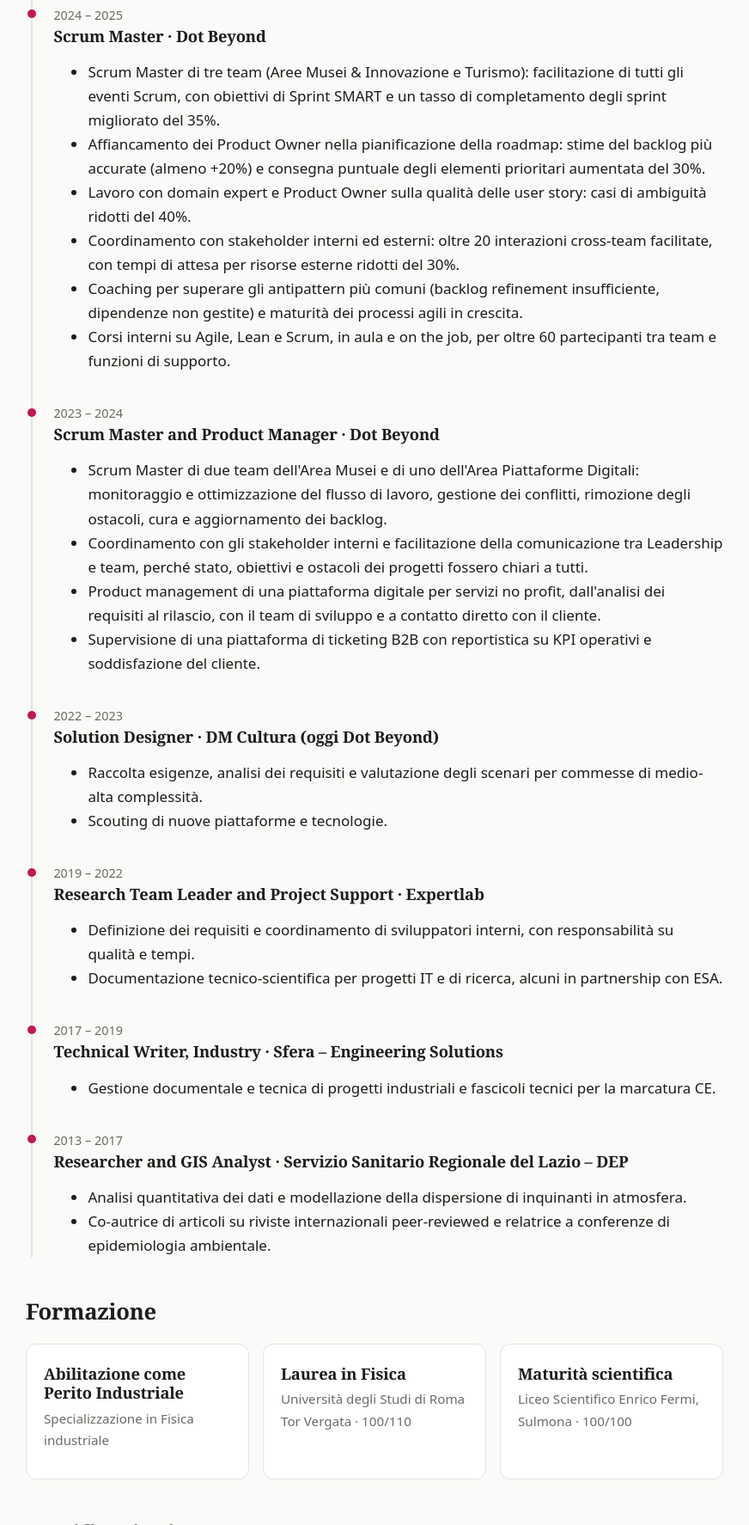
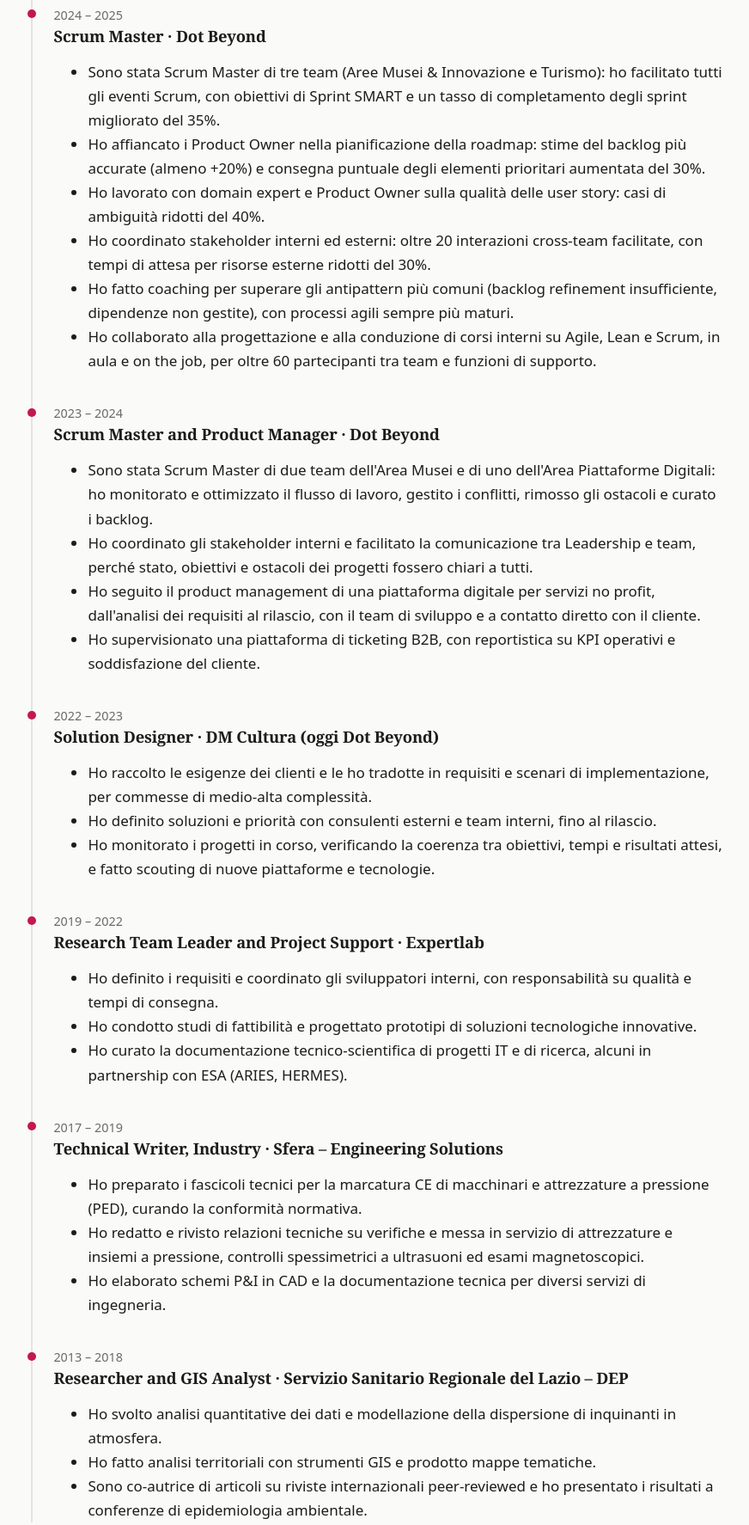
Before and after one commit to ntnchr11/ntnchr11.github.io, an Astro site: page /percorso in a window 1280 px wide. Shown: the part 832-2606 px from the top of the page at 86% size, without its empty margins (204-1076 px from the left). Built offline with nearby package versions, Linux system fonts and the light colour scheme; Astro itself is replaced by a stand-in of ours.

Commit message:
Percorso: ruoli passati al passato, Sfera con fascicoli tecnici
Co-Authored-By: Claude Sonnet 5.5 <noreply@anthropic.com>
Claude-Session: https://claude.ai/code/session_01VY4micdcKg4rocUTNfRRDx

```diff
--- a/src/pages/percorso.astro
+++ b/src/pages/percorso.astro
@@ -8,28 +8,33 @@ const esperienze = [
     'Coordino team cross-funzionali in contesto internazionale e faccio leadership coaching sull\'allineamento strategico.',
     'Lavoro con le principali metriche agili in uso in azienda per individuare le aree di miglioramento di team e processi.'] },
   { quando: '2024 – 2025', ruolo: 'Scrum Master', dove: 'Dot Beyond', punti: [
-    'Scrum Master di tre team (Aree Musei & Innovazione e Turismo): facilitazione di tutti gli eventi Scrum, con obiettivi di Sprint SMART e un tasso di completamento degli sprint migliorato del 35%.',
-    'Affiancamento dei Product Owner nella pianificazione della roadmap: stime del backlog più accurate (almeno +20%) e consegna puntuale degli elementi prioritari aumentata del 30%.',
-    'Lavoro con domain expert e Product Owner sulla qualità delle user story: casi di ambiguità ridotti del 40%.',
-    'Coordinamento con stakeholder interni ed esterni: oltre 20 interazioni cross-team facilitate, con tempi di attesa per risorse esterne ridotti del 30%.',
-    'Coaching per superare gli antipattern più comuni (backlog refinement insufficiente, dipendenze non gestite) e maturità dei processi agili in crescita.',
-    'Corsi interni su Agile, Lean e Scrum, in aula e on the job, per oltre 60 partecipanti tra team e funzioni di supporto.'] },
+    'Sono stata Scrum Master di tre team (Aree Musei & Innovazione e Turismo): ho facilitato tutti gli eventi Scrum, con obiettivi di Sprint SMART e un tasso di completamento degli sprint migliorato del 35%.',
+    'Ho affiancato i Product Owner nella pianificazione della roadmap: stime del backlog più accurate (almeno +20%) e consegna puntuale degli elementi prioritari aumentata del 30%.',
+    'Ho lavorato con domain expert e Product Owner sulla qualità delle user story: casi di ambiguità ridotti del 40%.',
+    'Ho coordinato stakeholder interni ed esterni: oltre 20 interazioni cross-team facilitate, con tempi di attesa per risorse esterne ridotti del 30%.',
+    'Ho fatto coaching per superare gli antipattern più comuni (backlog refinement insufficiente, dipendenze non gestite), con processi agili sempre più maturi.',
+    'Ho collaborato alla progettazione e alla conduzione di corsi interni su Agile, Lean e Scrum, in aula e on the job, per oltre 60 partecipanti tra team e funzioni di supporto.'] },
   { quando: '2023 – 2024', ruolo: 'Scrum Master and Product Manager', dove: 'Dot Beyond', punti: [
-    'Scrum Master di due team dell\'Area Musei e di uno dell\'Area Piattaforme Digitali: monitoraggio e ottimizzazione del flusso di lavoro, gestione dei conflitti, rimozione degli ostacoli, cura e aggiornamento dei backlog.',
-    'Coordinamento con gli stakeholder interni e facilitazione della comunicazione tra Leadership e team, perché stato, obiettivi e ostacoli dei progetti fossero chiari a tutti.',
-    'Product management di una piattaforma digitale per servizi no profit, dall\'analisi dei requisiti al rilascio, con il team di sviluppo e a contatto diretto con il cliente.',
-    'Supervisione di una piattaforma di ticketing B2B con reportistica su KPI operativi e soddisfazione del cliente.'] },
+    'Sono stata Scrum Master di due team dell\'Area Musei e di uno dell\'Area Piattaforme Digitali: ho monitorato e ottimizzato il flusso di lavoro, gestito i conflitti, rimosso gli ostacoli e curato i backlog.',
+    'Ho coordinato gli stakeholder interni e facilitato la comunicazione tra Leadership e team, perché stato, obiettivi e ostacoli dei progetti fossero chiari a tutti.',
+    'Ho seguito il product management di una piattaforma digitale per servizi no profit, dall\'analisi dei requisiti al rilascio, con il team di sviluppo e a contatto diretto con il cliente.',
+    'Ho supervisionato una piattaforma di ticketing B2B, con reportistica su KPI operativi e soddisfazione del cliente.'] },
   { quando: '2022 – 2023', ruolo: 'Solution Designer', dove: 'DM Cultura (oggi Dot Beyond)', punti: [
-    'Raccolta esigenze, analisi dei requisiti e valutazione degli scenari per commesse di medio-alta complessità.',
-    'Scouting di nuove piattaforme e tecnologie.'] },
+    'Ho raccolto le esigenze dei clienti e le ho tradotte in requisiti e scenari di implementazione, per commesse di medio-alta complessità.',
+    'Ho definito soluzioni e priorità con consulenti esterni e team interni, fino al rilascio.',
+    'Ho monitorato i progetti in corso, verificando la coerenza tra obiettivi, tempi e risultati attesi, e fatto scouting di nuove piattaforme e tecnologie.'] },
   { quando: '2019 – 2022', ruolo: 'Research Team Leader and Project Support', dove: 'Expertlab', punti: [
-    'Definizione dei requisiti e coordinamento di sviluppatori interni, con responsabilità su qualità e tempi.',
-    'Documentazione tecnico-scientifica per progetti IT e di ricerca, alcuni in partnership con ESA.'] },
+    'Ho definito i requisiti e coordinato gli sviluppatori interni, con responsabilità su qualità e tempi di consegna.',
+    'Ho condotto studi di fattibilità e progettato prototipi di soluzioni tecnologiche innovative.',
+    'Ho curato la documentazione tecnico-scientifica di progetti IT e di ricerca, alcuni in partnership con ESA (ARIES, HERMES).'] },
   { quando: '2017 – 2019', ruolo: 'Technical Writer, Industry', dove: 'Sfera – Engineering Solutions', punti: [
-    'Gestione documentale e tecnica di progetti industriali e fascicoli tecnici per la marcatura CE.'] },
-  { quando: '2013 – 2017', ruolo: 'Researcher and GIS Analyst', dove: 'Servizio Sanitario Regionale del Lazio – DEP', punti: [
-    'Analisi quantitativa dei dati e modellazione della dispersione di inquinanti in atmosfera.',
-    'Co-autrice di articoli su riviste internazionali peer-reviewed e relatrice a conferenze di epidemiologia ambientale.'] },
+    'Ho preparato i fascicoli tecnici per la marcatura CE di macchinari e attrezzature a pressione (PED), curando la conformità normativa.',
+    'Ho redatto e rivisto relazioni tecniche su verifiche e messa in servizio di attrezzature e insiemi a pressione, controlli spessimetrici a ultrasuoni ed esami magnetoscopici.',
+    'Ho elaborato schemi P&I in CAD e la documentazione tecnica per diversi servizi di ingegneria.'] },
+  { quando: '2013 – 2018', ruolo: 'Researcher and GIS Analyst', dove: 'Servizio Sanitario Regionale del Lazio – DEP', punti: [
+    'Ho svolto analisi quantitative dei dati e modellazione della dispersione di inquinanti in atmosfera.',
+    'Ho fatto analisi territoriali con strumenti GIS e prodotto mappe tematiche.',
+    'Sono co-autrice di articoli su riviste internazionali peer-reviewed e ho presentato i risultati a conferenze di epidemiologia ambientale.'] },
 ];
 const formazione = [
   { titolo: 'Abilitazione come Perito Industriale', dove: 'Specializzazione in Fisica industriale' },
```
